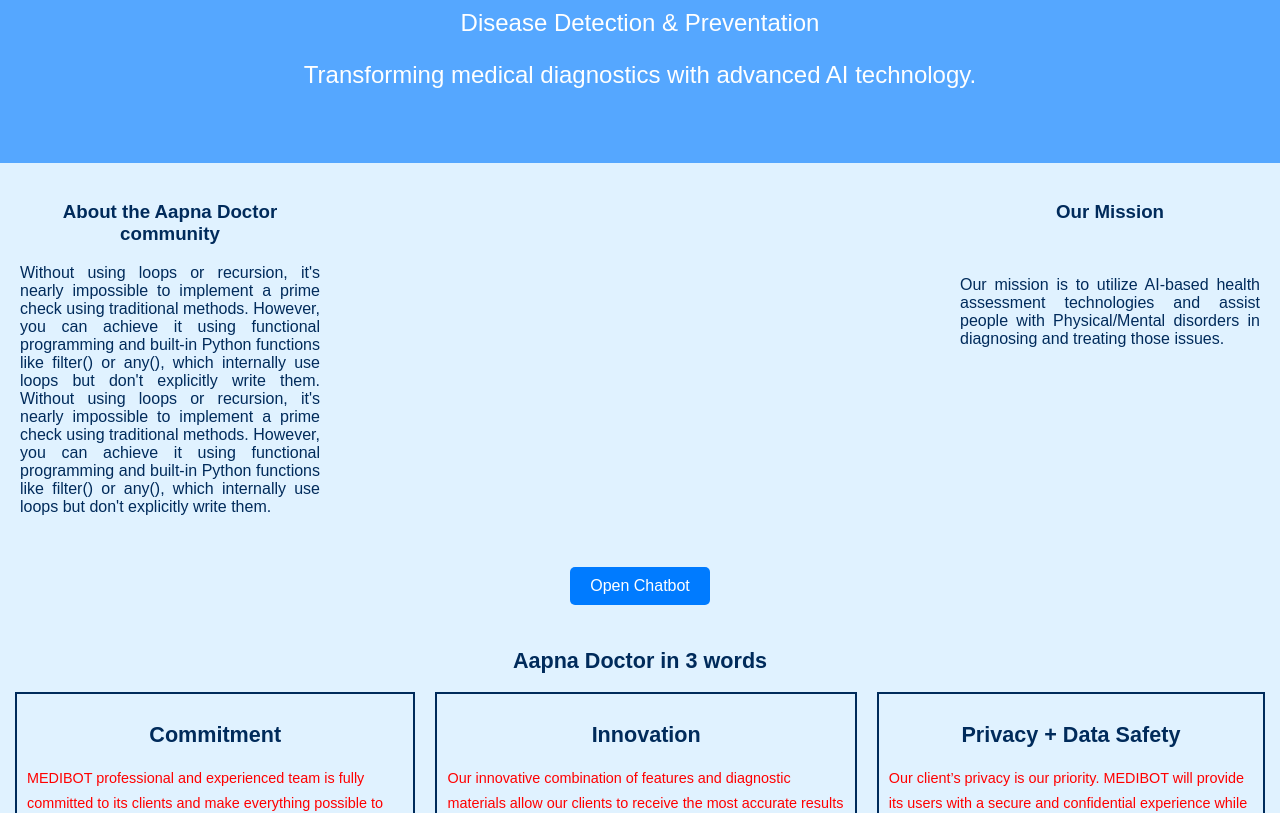
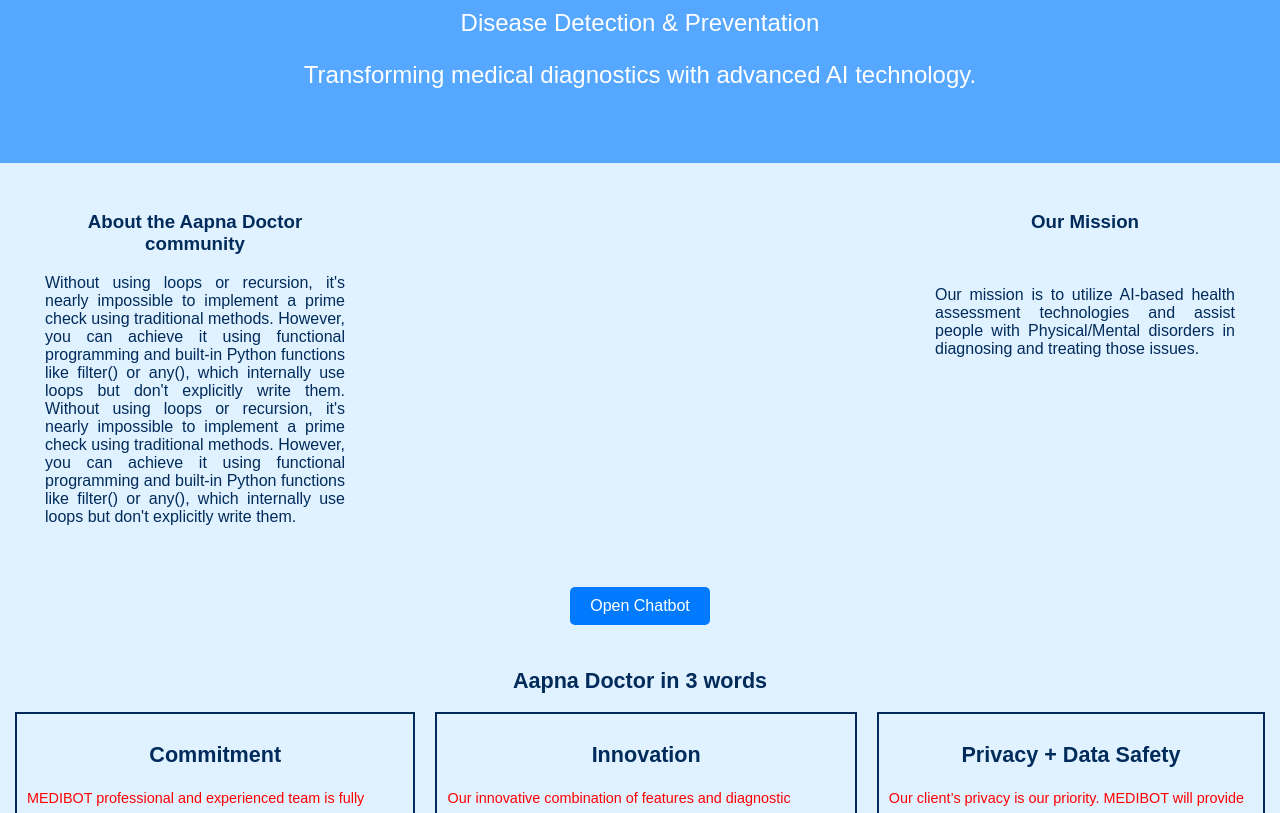
Before and after one commit to TejasGhadge802/apnaDoctor, a plain HTML site: page index.html in a window 1280 px wide. Shown: the part 287-1100 px from the top of the page. Drawn offline with Linux system fonts and the light colour scheme.

Commit message:
Update styles.css

```diff
--- a/styles.css
+++ b/styles.css
@@ -117,9 +117,9 @@ footer {
 }
 
 #details, #mission {
-/*     margin: 5px 20px; */
-/*     padding: 5px; */
-/*     display: inline-block; */
+    margin: 5px 20px;
+    padding: 5px;
+    display: inline-block;
     width: 45%;
     max-width: 300px;
     font-size: 1em;
```
